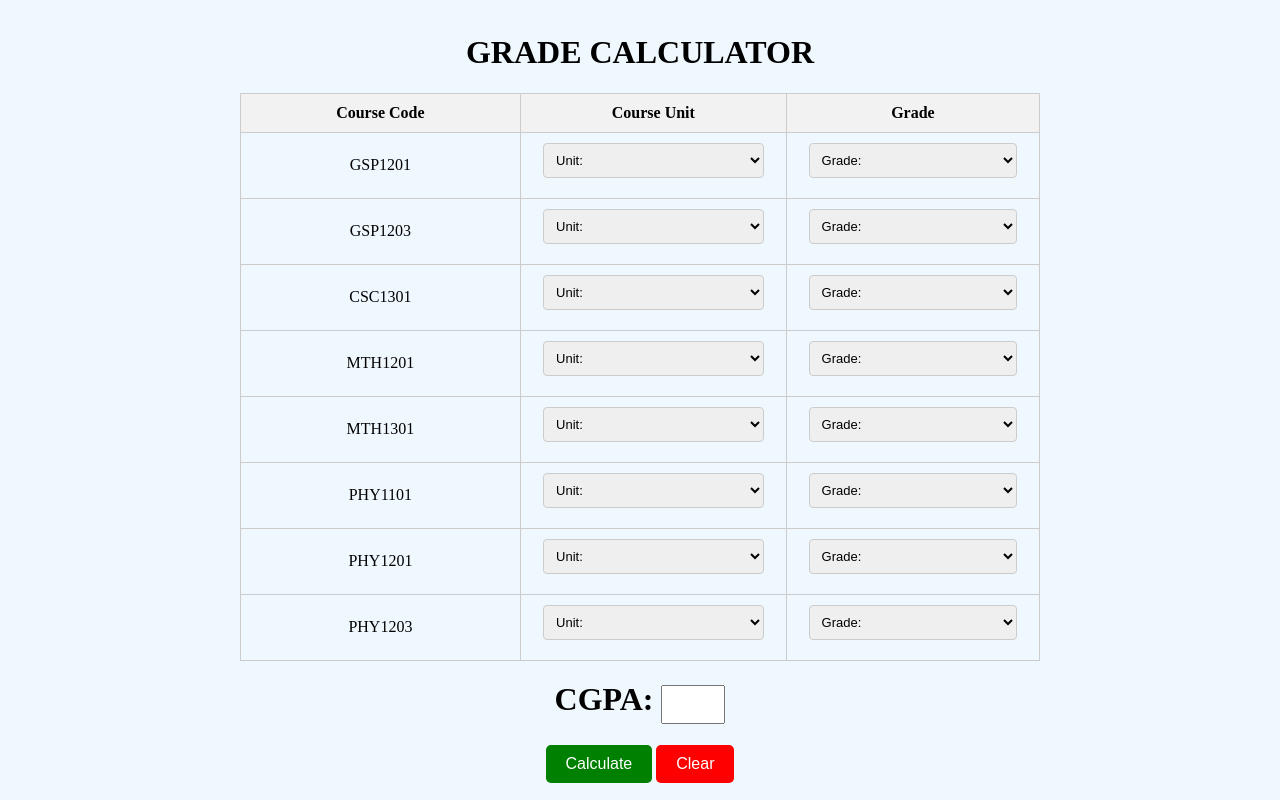
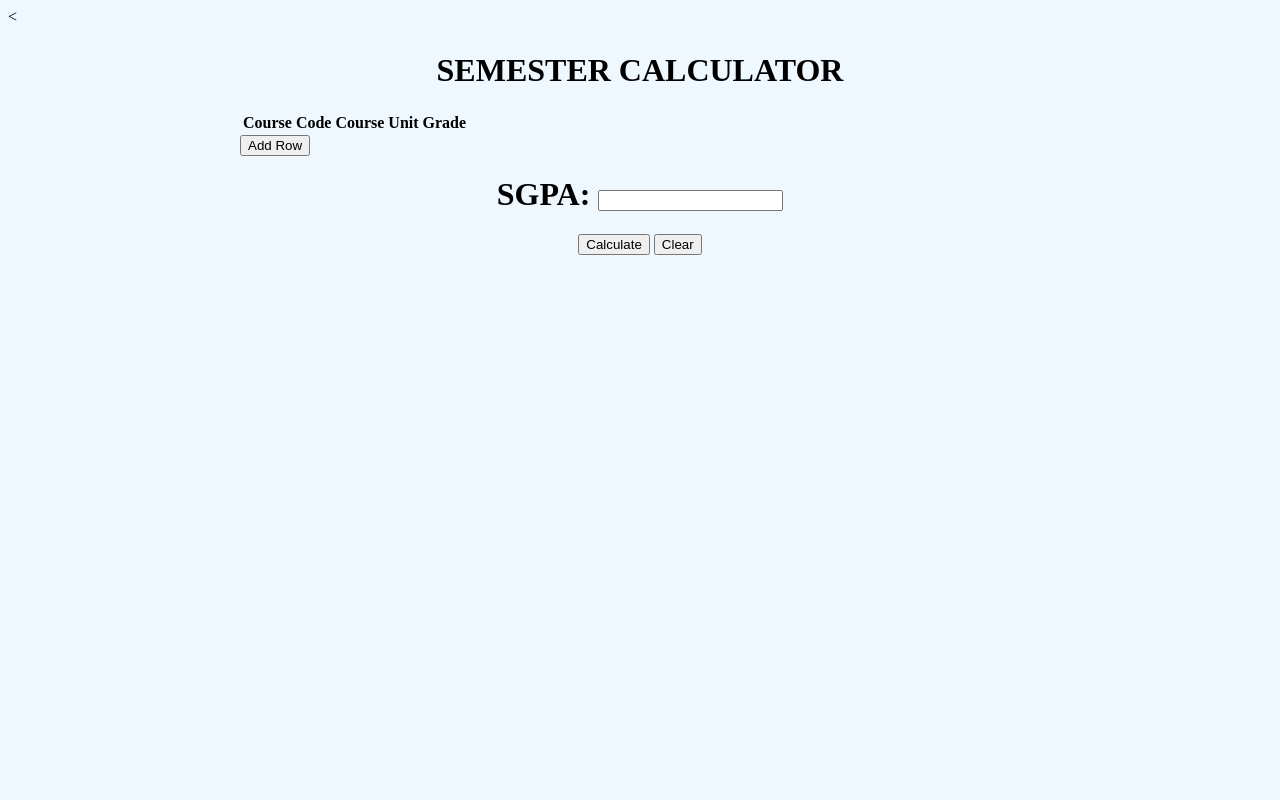
Before and after one commit to Mahmud2123/gp-cal.github.io, a website: page index.html in a window 1280 px wide. Drawn offline with Linux system fonts and the light colour scheme.

Commit message:
Update index.html

```diff
--- a/index.html
+++ b/index.html
@@ -1,5 +1,6 @@
 
 <!DOCTYPE html>
+<<!DOCTYPE html>
 <html lang="en">
 <head>
   <meta charset="UTF-8">
@@ -8,127 +9,26 @@
   <link rel="stylesheet" href="style.css">
   <title>GRADE CALCULATOR</title>
 </head>
+
 <body>
-  <div class="container">
-    <h1>GRADE CALCULATOR</h1>
-    <table id="grade-table">
+  <div id="semester-calculator" class="container">
+    <h1>SEMESTER CALCULATOR</h1>
+    <table id="semester-table">
       <tr>
         <th>Course Code</th>
         <th>Course Unit</th>
         <th>Grade</th>
       </tr>
-      <tr>
-        <td class="course-code">GSP1201</td>
-        <td>
-          <select class="course-unit">
-            <option value="">Unit:</option>
-          </select>
-        </td>
-        <td>
-          <select class="grade">
-            <option>Grade:</option>
-          </select>
-        </td>
-      </tr>
-      <tr>
-        <td class="course-code">GSP1203</td>
-        <td>
-          <select class="course-unit">
-            <option value="">Unit:</option>
-          </select>
-        </td>
-        <td>
-          <select class="grade">
-            <option>Grade:</option>
-          </select>
-        </td>
-      </tr>
-      <tr>
-        <td class="course-code">CSC1301</td>
-        <td>
-          <select class="course-unit">
-            <option value="">Unit:</option>
-          </select>
-        </td>
-        <td>
-          <select class="grade">
-            <option>Grade:</option>
-          </select>
-        </td>
-      </tr>
-      <tr>
-        <td class="course-code">MTH1201</td>
-        <td>
-          <select class="course-unit">
-            <option value="">Unit:</option>
-          </select>
-        </td>
-        <td>
-          <select class="grade">
-            <option>Grade:</option>
-          </select>
-        </td>
-      </tr>
-      <tr>
-        <td class="course-code">MTH1301</td>
-        <td>
-          <select class="course-unit">
-            <option value="">Unit:</option>
-          </select>
-        </td>
-        <td>
-          <select class="grade">
-            <option>Grade:</option>
-          </select>
-        </td>
-      </tr>
-      <tr>
-        <td class="course-code">PHY1101</td>
-        <td>
-          <select class="course-unit">
-            <option value="">Unit:</option>
-          </select>
-        </td>
-        <td>
-          <select class="grade">
-            <option>Grade:</option>
-          </select>
-        </td>
-      </tr>
-      <tr>
-        <td class="course-code">PHY1201</td>
-        <td>
-          <select class="course-unit">
-            <option value="">Unit:</option>
-          </select>
-        </td>
-        <td>
-          <select class="grade">
-            <option>Grade:</option>
-          </select>
-        </td>
-      </tr>
-      <tr>
-        <td class="course-code">PHY1203</td>
-        <td>
-          <select class="course-unit">
-            <option value="">Unit:</option>
-          </select>
-        </td>
-        <td>
-          <select class="grade">
-            <option>Grade:</option>
-          </select>
-        </td>
-      </tr>
-      <!-- Add more rows for additional courses -->
+      <!-- Add rows dynamically using JavaScript -->
     </table>
-     <div class="calculate-section">
-             <h1>CGPA: <input id="result" type="number"></h1>
-      <button id="btn-cal">Calculate</button>
-      <button id="btn-clear">Clear</button>
+    <button id="add-row-button">Add Row</button>
+    <div class="calculate-section">
+      <h1>SGPA: <input id="semester-result" type="number"></h1>
+      <button id="semester-btn-cal">Calculate</button>
+      <button id="semester-btn-clear">Clear</button>
     </div>
   </div>
+
   <script src="script.js" type="text/JavaScript"></script>
 </body>
 </html>
```
